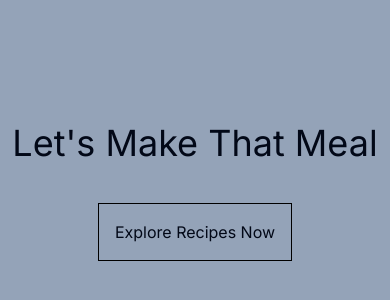
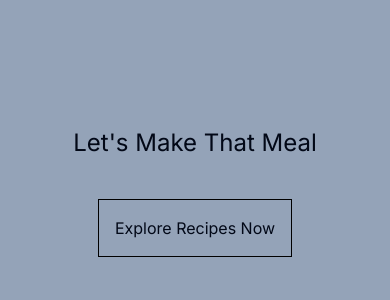
Before and after one commit to MariamEneji/recipe-app, a Next.js app: page / in a window 390 px wide. Shown: the part 230-530 px from the top of the page. Built offline with nearby package versions, Linux system fonts and the light colour scheme.

Commit message:
third commit

```diff
--- a/src/app/page.js
+++ b/src/app/page.js
@@ -4,7 +4,7 @@ import Link from "next/link";
 export default function Home() {
   return (
     <div className="flex gap-10 flex-col justify-center items-center h-screen bg-slate-400">
-      <h1 className="text-4xl ">Let's Make That Meal</h1>
+      <h1 className="text-2xl lg:text-4xl ">Let's Make That Meal</h1>
       <Link href={'recipes'} className='border p-4 border-black hover:bg-black hover:text-slate-400'>Explore Recipes Now</Link>
 
     </div>
```
